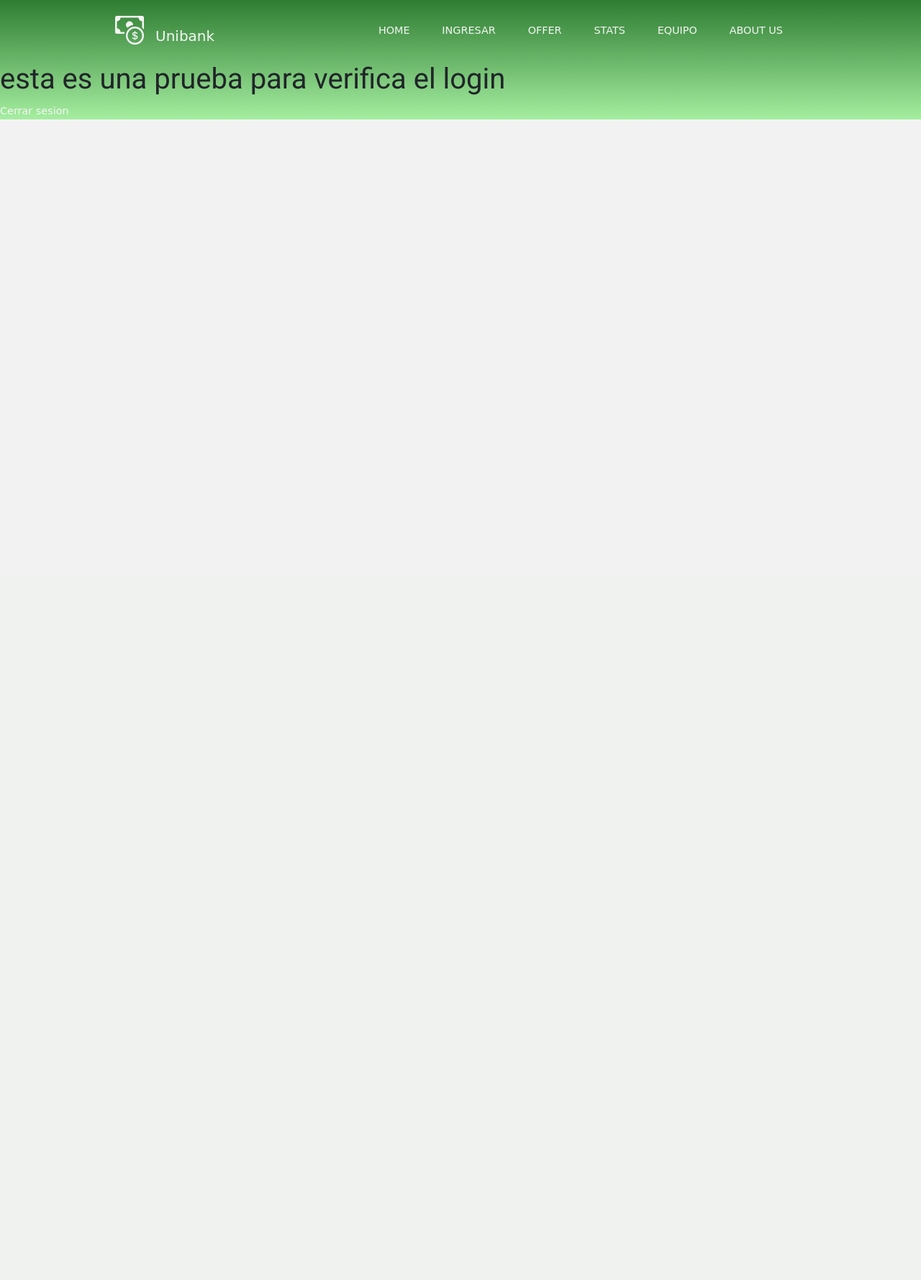
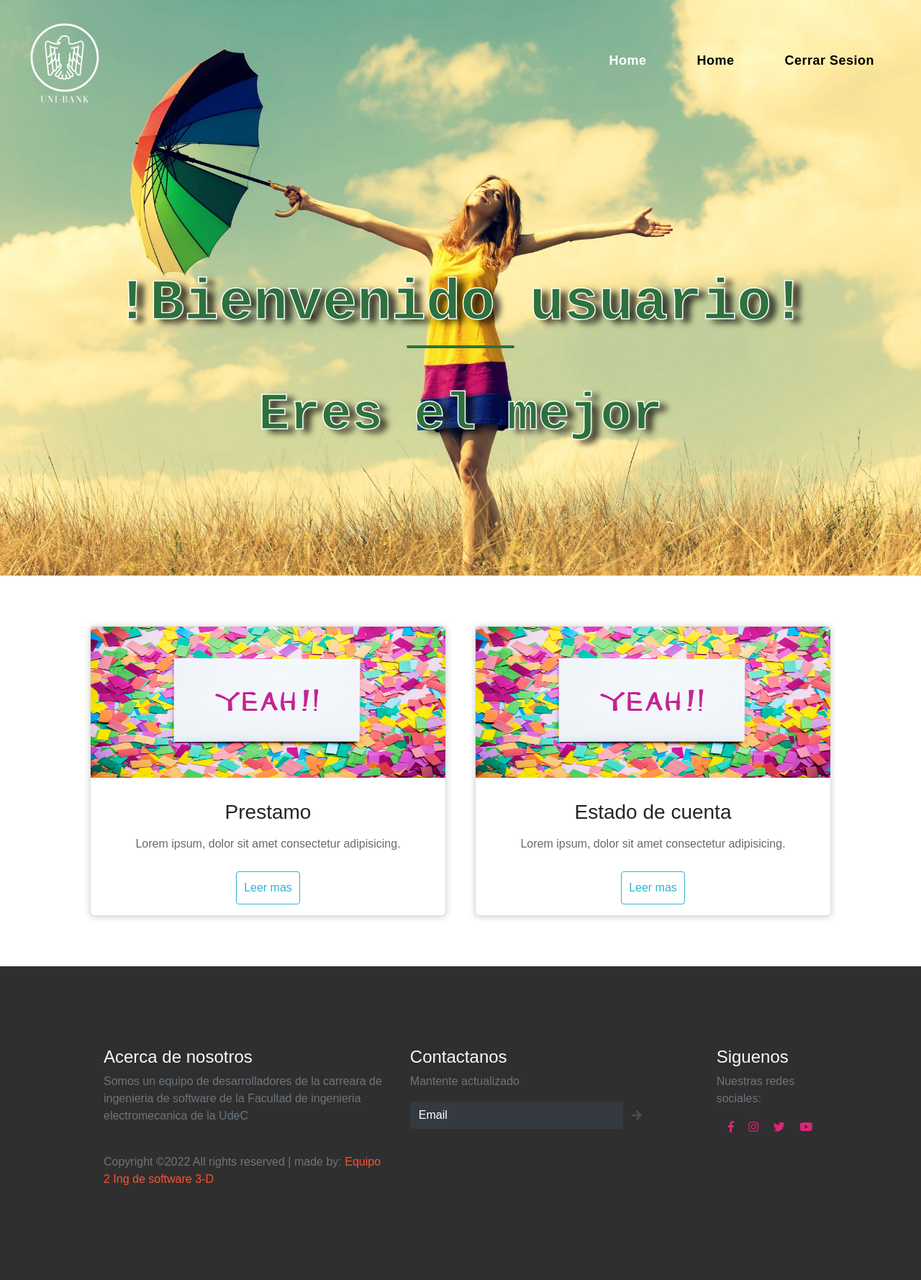
Before and after one commit to Maskeit/Proyecto-Integrador-3, a PHP site: page /cliente in a window 1280 px wide. Shown: the whole page at 72% size. Before the commit the page ends 166 px from the top, so only its background shows below. Run offline with PHP 8.4, Linux system fonts and the light colour scheme; the visitor is signed in with stand-in values (Sample User, id 1); some libraries are stand-ins or nearby versions; some web fonts are replaced.

Commit message:
Vista_del_Cliente
Agregué el diseño de la vista del cliente cuando ya pueda ingresar con su cuenta.

```diff
--- /dev/null
+++ b/css/StyleviewClient.css
@@ -0,0 +1,360 @@
+/*Global*/
+*{
+    margin: 0;
+    padding: 0;
+    box-sizing: border-box;
+    text-decoration: none;
+    list-style: none;
+}
+
+body{
+    font-family: 'Poppins',sans-serif;
+}
+
+a{
+    text-decoration: none;
+}
+
+ul{
+    list-style: none;
+}
+
+/*Navbar nuevo*/
+.navbar{
+    position: absolute;
+    padding: 30px;
+    display: flex;
+    justify-content: space-between;
+    width: 100%;
+    box-sizing: border-box;
+    align-items: center;
+}
+
+.navbar a{
+    color: rgb(0, 0, 0);
+    text-decoration: none;
+    font-weight: bold;
+}
+/*
+.navbar .logo{
+    font-size: 2em;
+    font-weight: bold;
+
+}
+*/
+
+.navbar .logo img{
+    max-width: 25%;
+    max-height: 25%;
+}
+
+.navbar .nav-links ul{
+    display: flex;
+}
+
+.navbar .nav-links ul li{
+    margin: 0px 25px;
+}
+
+.navbar .nav-links ul li.active a{
+    color: rgb(255, 255, 255);
+    font-weight: 600;
+}
+
+.navbar .menu-hamburger{
+    display: none;
+    width: 35px;
+    position: absolute;
+    right: 30px;/*50px*/
+    top: 50px;
+}
+
+/*Effect Underline*/
+*,
+*:before,
+*:after{
+    padding: 0;
+    margin: 0;
+    box-sizing: border-box;
+}
+
+.navbar .nav-links a{
+    /*underline*/
+    position: relative;
+    text-decoration: none;
+    font-size: 18px;
+    letter-spacing: 0.5px;
+    padding: 0 10px;
+}
+.navbar .nav-links a:after{
+    content: "";
+    position: absolute;
+    background-color: rgb(10, 252, 10);
+    height: 3px;
+    width: 0%;
+    left: 0;
+    bottom: -10px;
+    transition: 0.3s;
+}
+
+.navbar .nav-links a:hover:after{
+    width: 100%;
+}
+
+/*Contenido principal*/
+header{
+    width: 100vw;
+    height: 100vh;
+    background-image: url(../assets/fondo-cliente-vista4.jpg);
+    background-position: center;
+    background-size: cover;
+    display: flex;
+    align-items: flex-end;
+    justify-content: center;
+}
+
+.header-content{
+    margin-bottom: 150px;
+    color: #2d713e;
+    text-align: center;
+    font-family: 'Courier New', Courier, monospace;
+    font-weight: bold;
+    -webkit-text-stroke: 1.5px rgb(255, 255, 255);
+}
+
+.header-content h2{
+    font-size: 10vmin;
+    font-weight: bold;
+    text-shadow: 10px 5px 10px rgb(0, 0, 0,0.8);
+}
+
+.line{
+    width: 150px;
+    height: 4px;
+    background: #2d713e;
+    margin: 10px auto;
+    border-radius: 5px;
+}
+
+.header-content h1{
+    font-size: 9vmin;
+    margin-top: 50px;
+    margin-bottom: 30px;
+    font-weight: bold;
+    text-shadow: 10px 5px 10px rgb(0, 0, 0,0.8);
+}
+
+.ctn{
+    padding: 8px 15px;
+    background: #fc036b;
+    border-radius: 30px;
+    color: whitesmoke;
+}
+
+
+/* Seccion de servicios antigua
+section{
+    width: 80%;
+    margin: 80px auto;
+}
+
+.title{
+    text-align: center;
+    font-size: 4vmin;
+    color: rgb(255, 12, 12);
+}
+
+.row{
+    display: flex;
+    align-items: center;
+    width: 100%;
+    justify-content: space-between;
+}
+
+.row .col{
+    display: flex;
+    flex-direction: column;
+    align-items: center;
+}
+
+.row .col img{
+    width: 80%;
+}
+
+.events .row{
+    margin-top: 50px;
+    color: black;
+    margin: 20px auto;
+}
+
+p{
+
+}
+
+h4{
+    font-size: 3vmin;
+    color: black;
+    margin: 20px;
+}
+*/
+/*Nueva seccion de servicios*/
+.container{
+    margin-top: 50px;
+    margin-bottom: 50px;
+    width: 100%;
+    display: flex;
+    max-width: 1100px;
+}
+
+.card{
+    width: 100%;
+    margin: 20px;
+    border-radius: 6px;
+    overflow: hidden;
+    background: white;
+    box-shadow: 0px 1px 10px rgba(0,0,0,0.2);
+    cursor: default;
+    transition: all 400ms ease; /*Efecto suave*/
+}
+
+.card:hover{
+    box-shadow: 5px 5px 20px rgba(0,0,0,0.4);
+    transform: translateY(-3%); /*Hacer un efecto para arriba*/
+}
+
+.card img{
+    width: 100%;
+    height: 210px;
+}
+
+.card .contenido{
+    padding: 15px;
+    text-align: center;
+}
+
+.card .contenido p{
+    line-height: 1.5;/*Interlineado*/
+    color: #6a6a6a;
+}
+
+.card .contenido h3{
+    font-weight: 400;
+    margin-bottom: 15px;
+}
+
+.card .contenido a{
+    text-decoration: none;
+    display: inline-block;
+    padding: 10px;
+    margin-top: 10px;
+    color: #2fb4cc;
+    border: 1px solid #2fb4cc;
+    border-radius: 4px;
+    transition: all 400ms ease;
+}
+
+.card .contenido a:hover{
+    background: #2fb4cc;
+    color: #fff;
+}
+
+/*Footer*/
+footer {
+    background: rgba(0, 0, 0, 0.815);
+    overflow-x: hidden;
+    padding: 14vmin 18vmin;
+  }
+
+  footer p > span {
+    color: #ff512f;
+  }
+
+  footer input {
+    border: none !important;
+  }
+
+  footer input::placeholder {
+    color: white !important;
+  }
+
+  footer .input-group .input-group-text {
+    background: var(--bggradient);
+    border: none;
+  }
+
+  footer .column i {
+    color: #dd2476;
+  }
+
+  /* It is Adjacent sibling combinator */
+
+  footer .column i + i {
+    padding: 0 0.5em;
+  }
+
+  .sticky {
+    position: fixed;
+    top: 0;
+    width: 100%;
+    background: rgba(0, 0, 0, 0.815);
+    z-index: 9999;
+    transition: all 1.5s ease;
+  }
+
+/*Nuevo navbar celulares*/
+/*900px*/
+@media only screen and (max-width: 1090px){
+    .navbar{
+        padding: 0;
+    }
+
+    .nav-links{
+        top: 0;
+        left: 0;
+        position: absolute;
+        background-color: rgba(18, 17, 17, 0.704);
+        backdrop-filter: blur(5px);
+        width: 100%;
+        height: 100vh;/*100vh*/
+        display: flex;
+        justify-content: center;
+        align-items: center;
+        margin-left: -100%;
+        transition: all 0.5s ease;
+    }
+
+    .nav-links ul{
+        display: flex;
+        flex-direction: column;
+        align-items: center;
+    }
+
+    .navbar .menu-hamburger{
+        display: block;
+    }
+
+    .navbar .nav-links ul li{
+        margin: 25px 0;
+        font-size: 1.2em;
+    }
+
+    .navbar .logo{
+        position: absolute;
+        top: 50px;
+        left: 30px;
+    }
+
+    .nav-links.mobile-menu{
+        margin-left: 0;
+    }
+
+    .container{
+        margin-top: 50px;
+        margin-bottom: 50px;
+        width: 75%;
+        display: flex;
+        max-width: 1100px;
+        flex-wrap: wrap;
+    }
+
+}
--- a/vistas/cliente.view.php
+++ b/vistas/cliente.view.php
@@ -1,6 +1,162 @@
-<?php
+<!--?php
 require 'vistas/header.php';
 ?>
 
 <h1>esta es una prueba para verifica el login</h1>
-<a href="../funciones/cerrarSesionCliente.php">Cerrar sesion</a>
+<a href="../funciones/cerrarSesionCliente.php">Cerrar sesion</a>-->
+<!DOCTYPE html>
+<html lang="en">
+<head>
+    <meta charset="UTF-8">
+    <meta http-equiv="X-UA-Compatible" content="IE=edge">
+    <meta name="viewport" content="width=device-width, initial-scale=1.0">
+    <title>Document</title>
+    <link rel="stylesheet" href="https://stackpath.bootstrapcdn.com/bootstrap/4.3.1/css/bootstrap.min.css" integrity="sha384-ggOyR0iXCbMQv3Xipma34MD+dH/1fQ784/j6cY/iJTQUOhcWr7x9JvoRxT2MZw1T"
+    crossorigin="anonymous" />
+    <link rel="stylesheet" href="https://use.fontawesome.com/releases/v5.7.2/css/all.css" integrity="sha384-fnmOCqbTlWIlj8LyTjo7mOUStjsKC4pOpQbqyi7RrhN7udi9RwhKkMHpvLbHG9Sr"
+    crossorigin="anonymous">
+    <link rel="stylesheet" href="https://cdn.jsdelivr.net/npm/bootstrap-icons@1.9.1/font/bootstrap-icons.css">
+    <link rel="stylesheet" href="../css/StyleviewClient.css">
+    <link rel="stylesheet" href="../mobile-style.css">
+</head>
+<body>
+    <!--Antiguo navbar
+    <nav class="navbar">
+        <h1 class="logo">UNI-BANK</h1>
+        <ul class="nav-links">
+            <li class="active"><a href="index.php"></a>Home</li>
+            <li><a href="#"></a>Home</li>
+            <li><a href="#"></a>Home</li>
+            <li class="ctn"><a href="index.php"></a>Cerrar Sesion</li>
+        </ul>
+        <img src="../assets/menu-button.png" alt="" class="menu-btn">
+
+    </nav>
+-->
+    <nav class="navbar">
+        <!--<a href="#" class="logo">UNIBANK</a>-->
+        <div class="logo">
+          <img src="../assets/unibank.png" alt="">
+        </div>
+        <div class="nav-links">
+            <ul>
+                <li class="active"><a href="#">Home</a></li>
+                <li><a href="#">Home</a></li>
+                <li><a href="#">Cerrar Sesion</a></li>
+            </ul>
+        </div>
+        <img src="../assets/menu-button.png" alt="menu hamburger" class="menu-hamburger">
+    </nav>
+    <header>
+        <div class="header-content">
+            <h2>!Bienvenido usuario!</h2>
+            <div class="line"></div>
+            <h1>Eres el mejor</h1>
+            <!--Boton<a href="#" class="ctn">random</a>-->
+        </div>
+    </header>
+
+    <!--    Seccion de servicios antiguo
+    <section class="events">
+        <div class="title">
+            <h1>Servicios</h1>
+            <div class="line"></div>
+        </div>
+        <div class="row">
+            <div class="col">
+                <img src="../assets/pexels-photo-900102.jpeg" alt="">
+                <h4></h4>
+                <p>Lorem ipsum dolor sit amet.</p>
+                <a href="#" class="ctn">Solicitar</a>
+            </div>
+            <div class="col">
+                <img src="../assets/pexels-photo-900102.jpeg" alt="">
+                <h4></h4>
+                <p>Lorem ipsum dolor sit amet.</p>
+                <a href="#" class="ctn">Solicitar</a>
+            </div>
+        </div>
+    </section>-->
+    <!--Seccion nueva-->
+    <div class="container">
+      <div class="card">
+        <figure>
+          <img src="../assets/pexels-photo-900102.jpeg">
+        </figure>
+        <div class="contenido">
+          <h3>Prestamo</h3>
+          <p>Lorem ipsum, dolor sit amet consectetur adipisicing.</p>
+          <a href="#">Leer mas</a>
+        </div>
+      </div>
+      <div class="card">
+        <figure>
+          <img src="../assets/pexels-photo-900102.jpeg">
+        </figure>
+        <div class="contenido">
+          <h3>Estado de cuenta</h3>
+          <p>Lorem ipsum, dolor sit amet consectetur adipisicing.</p>
+          <a href="#">Leer mas</a>
+        </div>
+      </div>
+    </div>
+      <!--Comienza el footer-->
+  <footer>
+    <div class="container-fluid p-0">
+      <div class="row text-left">
+        <div class="col-md-5 col-sm-5">
+          <h4 class="text-light">Acerca de nosotros</h4>
+          <p class="text-muted">Somos un equipo de desarrolladores de la carreara de ingenieria de software de la Facultad de ingenieria electromecanica de la UdeC</p>
+          <p class="pt-4 text-muted">Copyright ©2022 All rights reserved | made by:
+            <span> Equipo 2 Ing de software 3-D</span>
+          </p>
+        </div>
+        <div class="col-md-5 col-sm-12">
+          <h4 class="text-light">Contactanos</h4>
+          <p class="text-muted">Mantente actualizado</p>
+          <form class="form-inline">
+            <div class="col pl-0">
+              <div class="input-group pr-5">
+                <input type="text" class="form-control bg-dark text-white" id="inlineFormInputGroupUsername2" placeholder="Email">
+                <div class="input-group-prepend">
+                  <div class="input-group-text">
+                    <i class="fas fa-arrow-right"></i>
+                  </div>
+                </div>
+              </div>
+            </div>
+          </form>
+        </div>
+        <div class="col-md-2 col-sm-12">
+          <h4 class="text-light">Siguenos</h4>
+          <p class="text-muted">Nuestras redes sociales: </p>
+          <div class="column text-light">
+            <a href="#"> <i class="fab fa-facebook-f pl-3"></i> </a>
+            <a href="#"> <i class="fab fa-instagram pl-3"></i> </a>
+            <a href="#"> <i class="fab fa-twitter pl-3"></i> </a>
+            <a href="#"> <i class="fab fa-youtube pl-3"></i> </a>
+          </div>
+        </div>
+      </div>
+    </div>
+  </footer>
+
+<!--Antiguo navbar
+    <script>
+        const menuBtn = document.querySelector('.menu-btn')
+        const navlinks = document.querySelector('.nav-links')
+
+        menuBtn.addEventListener('click',()=>{
+            navlinks.classList.toggle('mobile-menu')
+        })
+    </script>-->
+    <script>
+        const menuHamburger = document.querySelector(".menu-hamburger")
+        const navLinks = document.querySelector(".nav-links")
+
+        menuHamburger.addEventListener('click',()=>{
+            navLinks.classList.toggle('mobile-menu')
+        })
+    </script>
+</body>
+</html>
```
Also changed, not shown: assets/fondo-cliente-vista4.jpg (added), assets/menu-button.png (added), vistacliente.php (line endings or trailing spaces).
